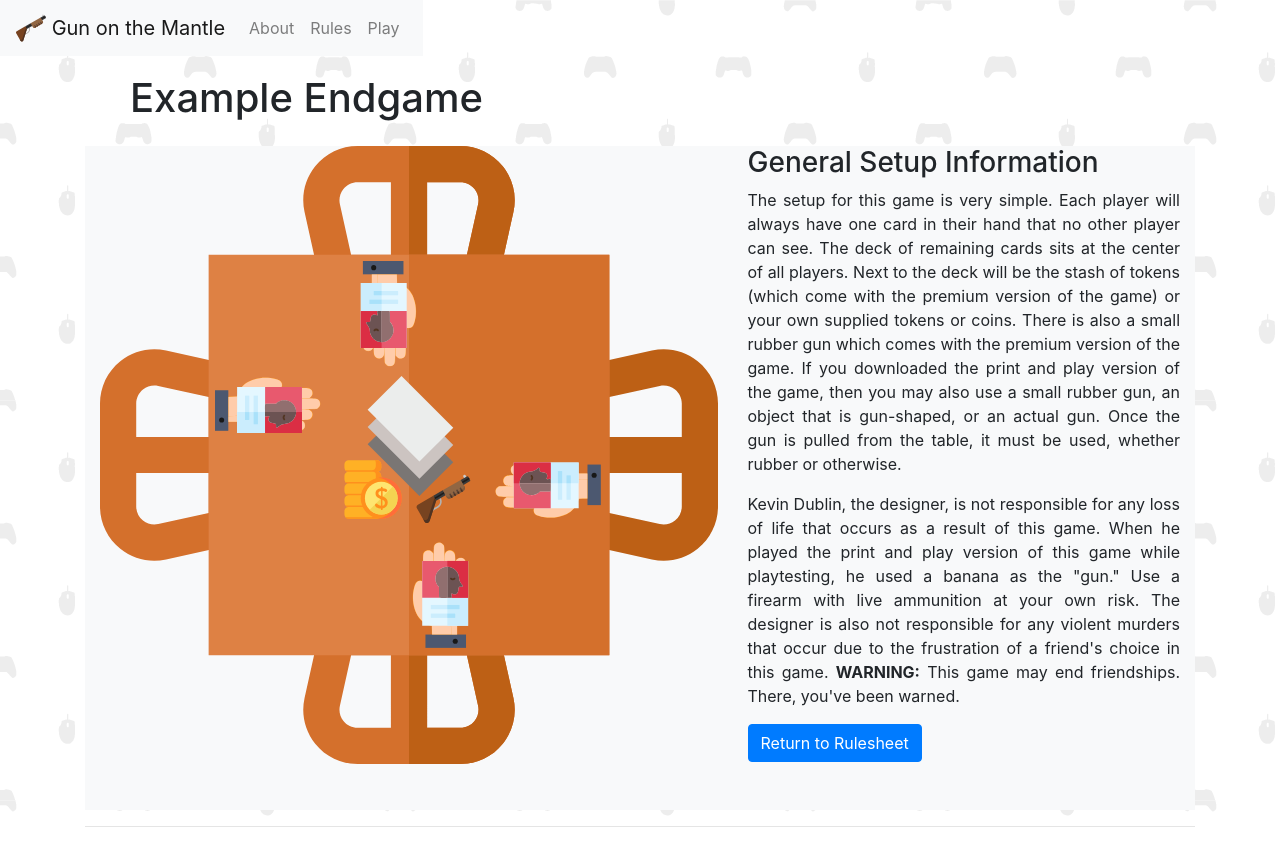
After one commit to kevindublin/gun_on_the_mantle, a Django app: template templates/example-endgame.html in a window 1280 px wide. The commit adds this page. Run offline with Django 3.2, Linux system fonts and the light colour scheme; the template is opened without the code that fills it, so the values that code supplies are empty; some libraries are stand-ins or nearby versions; some web fonts are replaced.

Commit message:
added missing pagges

```diff
--- /dev/null
+++ b/templates/example-endgame.html
@@ -0,0 +1,26 @@
+{% extends "base.html" %}
+
+{% block content %}
+      <div class="container">
+
+        <!-- Page Heading -->
+        <h1 class="my-4">Example Endgame</h1>
+
+        <!-- Content One -->
+          <div class="row">
+             <div class="col-md-7">
+                <img class="img-fluid rounded mb-3 mb-md-0" width=100% src="../static/img/setup.svg" alt="">
+            </div>
+            <div class="col-md-5">
+              <h3>General Setup Information</h3>
+              <p>The setup for this game is very simple. Each player will always have one card in their hand that no other player can see. The deck of remaining cards sits at the center of all players. Next to the deck will be the stash of tokens (which come with the premium version of the game) or your own supplied tokens or coins. There is also a small rubber gun which comes with the premium version of the game. If you downloaded the print and play version of the game, then you may also use a small rubber gun, an object that is gun-shaped, or an actual gun. Once the gun is pulled from the table, it must be used, whether rubber or otherwise.</p>
+              <p>Kevin Dublin, the designer, is not responsible for any loss of life that occurs as a result of this game. When he played the print and play version of this game while playtesting, he used a banana as the "gun." Use a firearm with live ammunition at your own risk. The designer is also not responsible for any violent murders that occur due to the frustration of a friend's choice in this game. <strong>WARNING:</strong> This game may end friendships. There, you've been warned.</p>
+              <a class="btn btn-primary" href="rules">Return to Rulesheet</a>
+              <br /><br />
+              <br />
+            </div>
+          </div>
+        <!-- /.row -->
+      </div>
+    <!-- /.container -->
+    {% endblock content %}
--- a/templates/gameplay-details.html
+++ b/templates/gameplay-details.html
@@ -24,7 +24,7 @@
               <li>Take the gun from the mantle</li>
             </ul></p>
             <p><strong>Special Exception</strong></p>
-            <p><em>Audible/Fair Exchange:</em> A player cannot use the same skill card (3) turns in a row. At the beginning of the third turn, the player is forced to exchange on the third turn before their turn begins, then proceed with play normally.</p>
+            <p><em>Audible/Fair Exchange:</em> A player cannot claim the same skill card (3) turns in a row. At the beginning of the third turn, the player is forced to either exchange before their third turn begins, then proceed with play normally or claim a take a different action.</p>
             <a class="btn btn-primary" href="rules">Return to Rulesheet</a>
             <br /><br />
           </div>
--- a/urls.py
+++ b/urls.py
@@ -10,7 +10,8 @@ urlpatterns = [
     path('play', views.play),
     path('character-cards', views.character_cards),
     path('gameplay-details', views.gameplay_details),
-    path('under-construction', views.under_construction),
+    path('example-challenge', views.example_challenge),
+    path('example-endgame', views.example_endgame),
     path('send-email', views.send_email),
     path('sample-setup', views.sample_setup),
 ]
```
Also changed, not shown: templates/example-challenge.html (added, +26 -0 lines), templates/rules.html (+5 -5 lines), views.py (+7 -2 lines).
